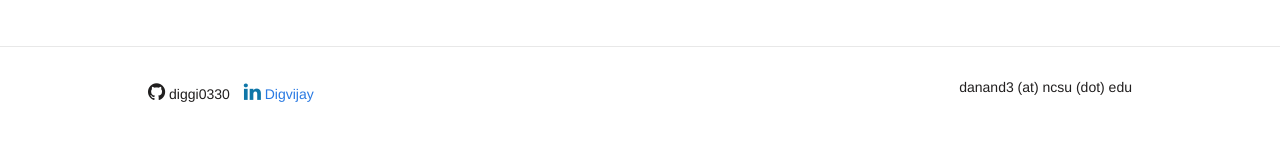
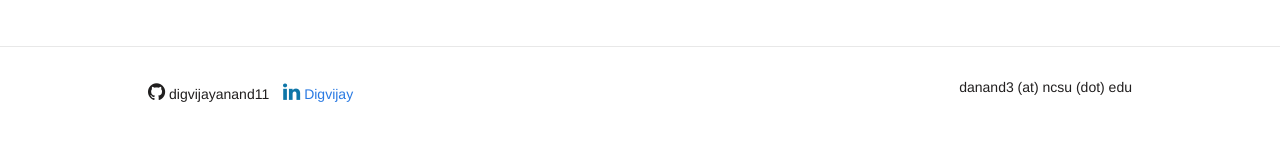
Before and after one commit to digvijayanand11/digvijayanand11.github.io, a Jekyll site: the page built from index.html, in a window 1280 px wide. Shown: the part 503-644 px from the top of the page. Built offline with Jekyll 4.4.1, drawn with Linux system fonts in a browser that asks for light colours; nearby versions of some CDN libraries; some web fonts are replaced; a style sheet for code colours, icons or effects is not loaded.

Commit message:
Update layout.html

```diff
--- a/_layouts/layout.html
+++ b/_layouts/layout.html
@@ -59,7 +59,7 @@
               <i class="fa fa-twitter fa-10x" style="color:#00ACEE"></i> agarwl_
             </a> -->
             <a href="https://github.com/digvijayanand11/" style="color:#211F1F" target="_blank">
-                <i class="fa fa-github fa-10x" style="color:#211F1F"> </i> diggi0330
+                <i class="fa fa-github fa-10x" style="color:#211F1F"> </i> digvijayanand11
             </a>
             <a href="https://www.linkedin.com/in/digvijay-anand/" target="_blank">
               <i class="fa fa-linkedin fa-10x" style="color:#0e76a8"> </i> Digvijay
```
